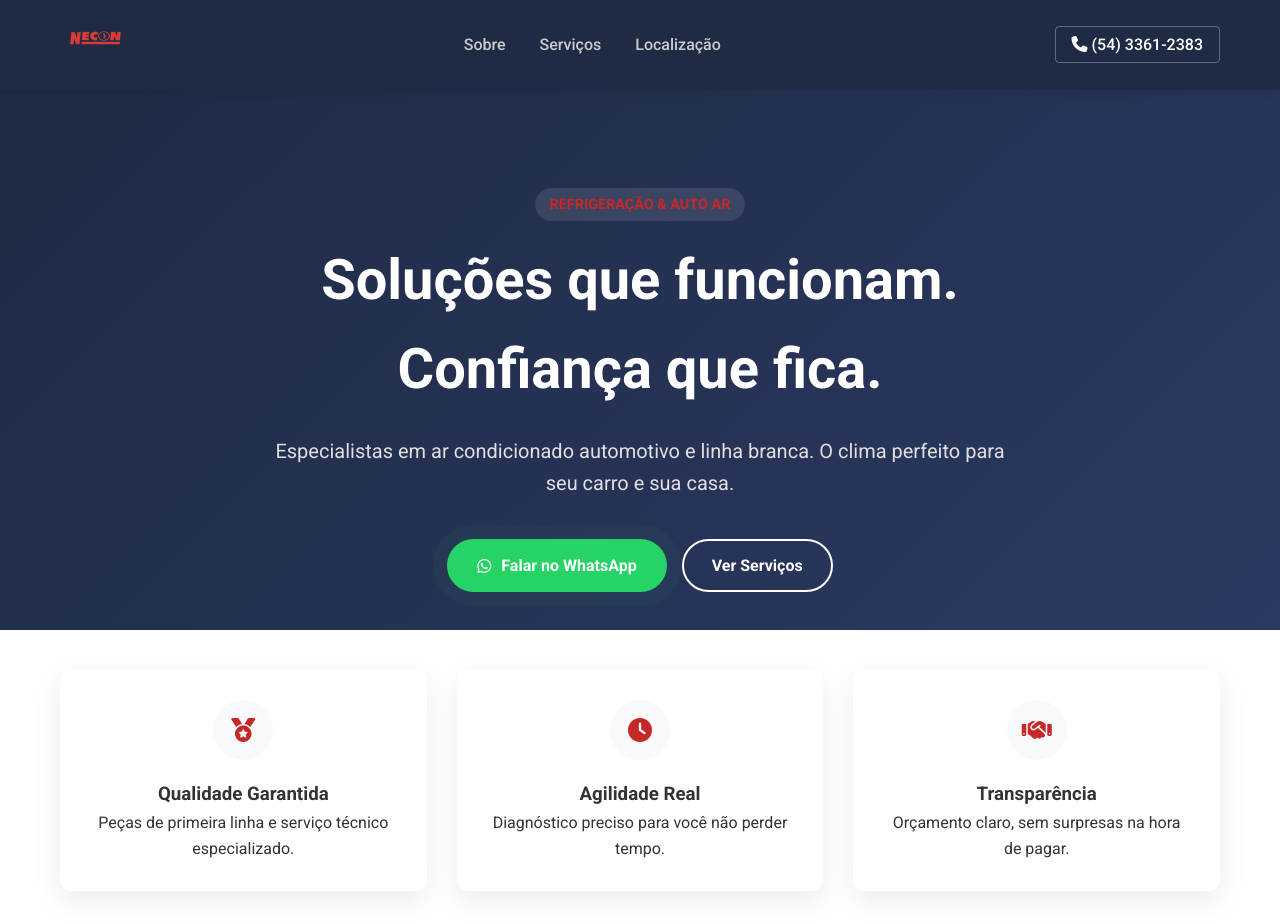
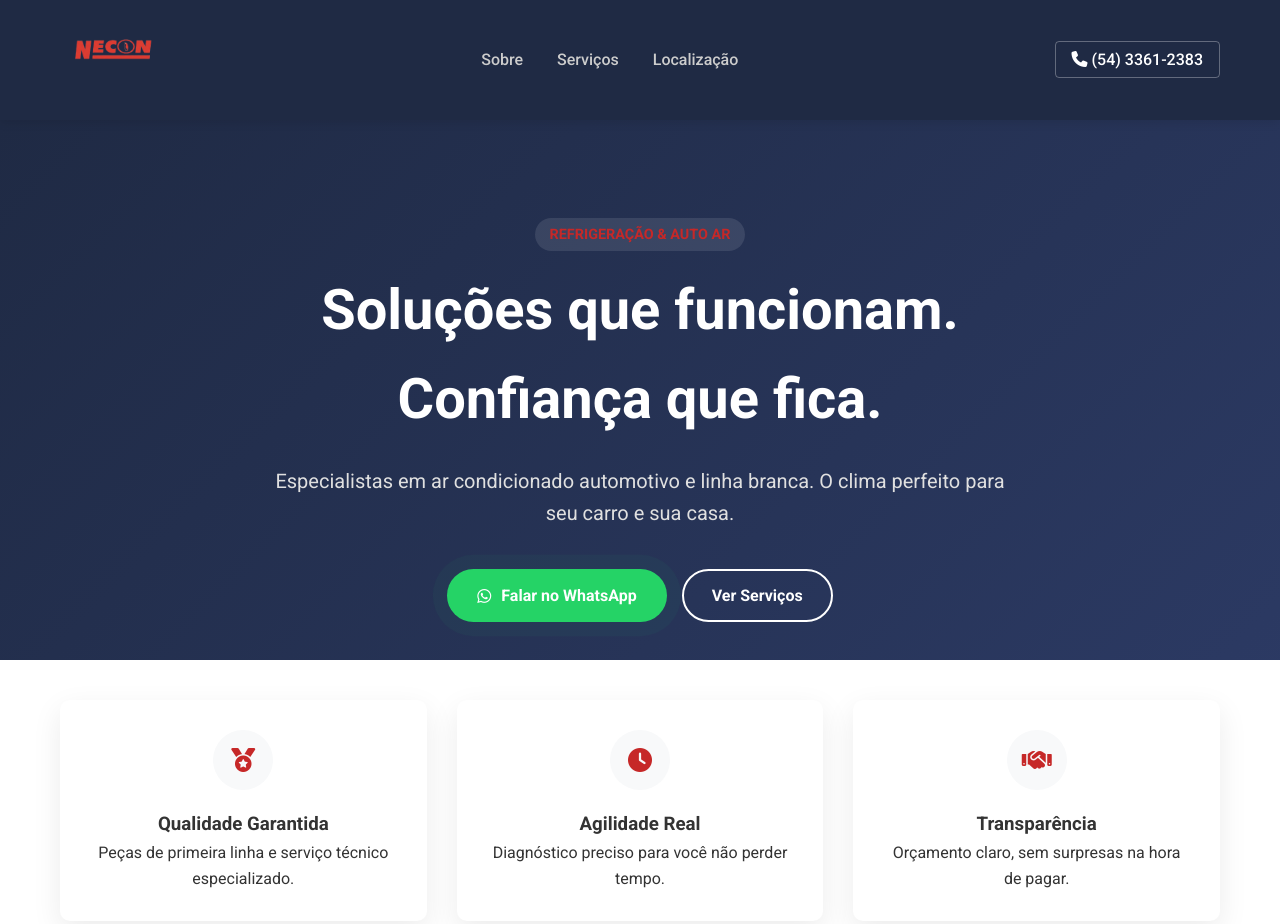
Before and after one commit to ViniciusNoetzold/Refrigera-oNeconSite, a plain HTML site: page index.html in a window 1280 px wide. Shown: the top 924 px of the page. Drawn offline with Linux system fonts and the light colour scheme.

Commit message:
Aumenta a altura do logo para 90px e adiciona comentário explicativo no CSS.

```diff
--- a/css/style.css
+++ b/css/style.css
@@ -45,10 +45,11 @@ header {
 
 /* Logo com animação aplicada */
 .main-logo {
-    height: 60px;
+    /* Aumente este valor aqui (ex: de 60px para 90px) */
+    height: 90px;
+
     width: auto;
     display: block;
-    /* Aplica a animação de balanço suave */
     animation: gentle-rocking 4s ease-in-out infinite;
 }
 
```
